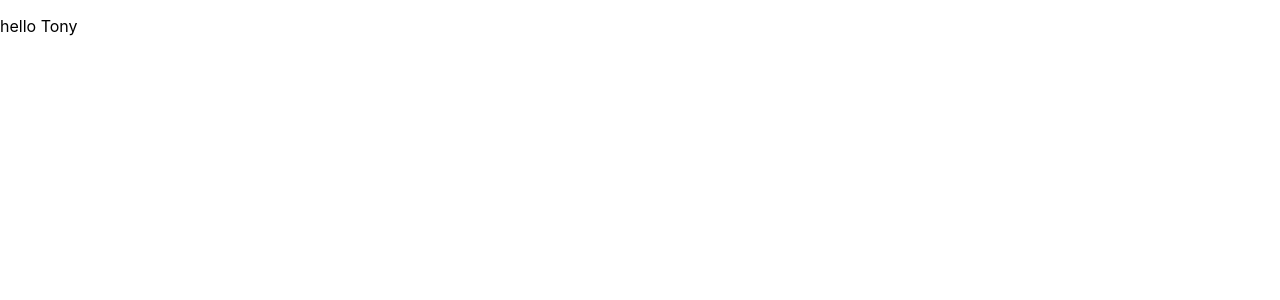
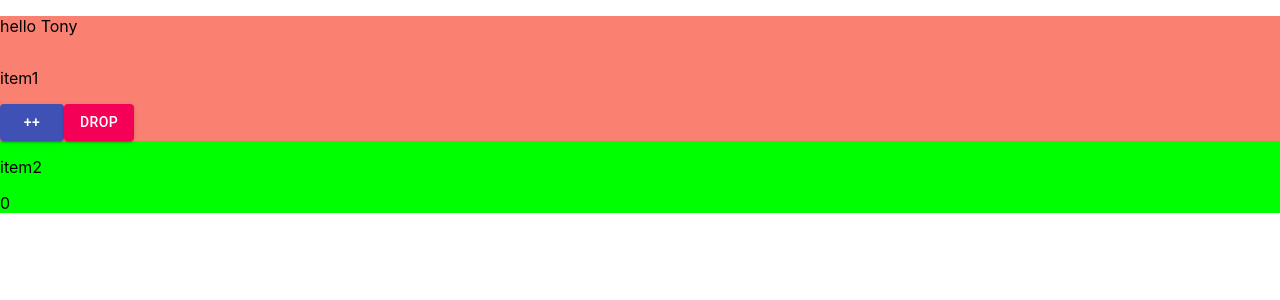
Before and after one commit to ildarnarbek/hospital-work-schedule, a React (Create React App) app: page / in a window 1280 px wide. Shown: the top 300 px of the page. Built offline with nearby package versions, Linux system fonts and the light colour scheme.

Commit message:
simple react component

```diff
--- a/src/components/MainPage/MainPage.js
+++ b/src/components/MainPage/MainPage.js
@@ -1,4 +1,7 @@
-import React from 'react';
+import React, { useState } from 'react';
+
+import Grid from '@material-ui/core/Grid';
+import Button from '@material-ui/core/Button';
 
 // import { useTheme } from '@material-ui/core/styles';
 
@@ -7,10 +10,35 @@ import useStyles from './styles';
 const MainPage = () => {
   const classes = useStyles();
   // const theme = useTheme();
+  const [count, setCount] = useState(0);
+
+  const handleIncrement = () => {
+    const newCount = count + 1;
+    setCount(newCount);
+  };
+
+  const handleDrop = () => {
+    setCount(0);
+  };
 
   return (
-    <div className={classes.root}>
+    <div className={classes.home}>
       <p>hello Tony</p>
+      <Grid container>
+        <Grid item lg={12} sm={6}>
+          <p>item1</p>
+          <Button variant="contained" color="primary" onClick={handleIncrement}>
+            ++
+          </Button>
+          <Button variant="contained" color="secondary" onClick={handleDrop}>
+            Drop
+          </Button>
+        </Grid>
+        <Grid item lg={12} sm={6} className={classes.item2}>
+          <p> item2 </p>
+          {count}
+        </Grid>
+      </Grid>
     </div>
   );
 };
--- a/src/components/MainPage/styles.js
+++ b/src/components/MainPage/styles.js
@@ -1,7 +1,12 @@
 import { makeStyles } from '@material-ui/core/styles';
 
 const useStyles = makeStyles({
-  root: {},
+  home: {
+    background: '#FA8072',
+  },
+  item2: {
+    background: '#00FF00',
+  },
 });
 
 export default useStyles;
```
